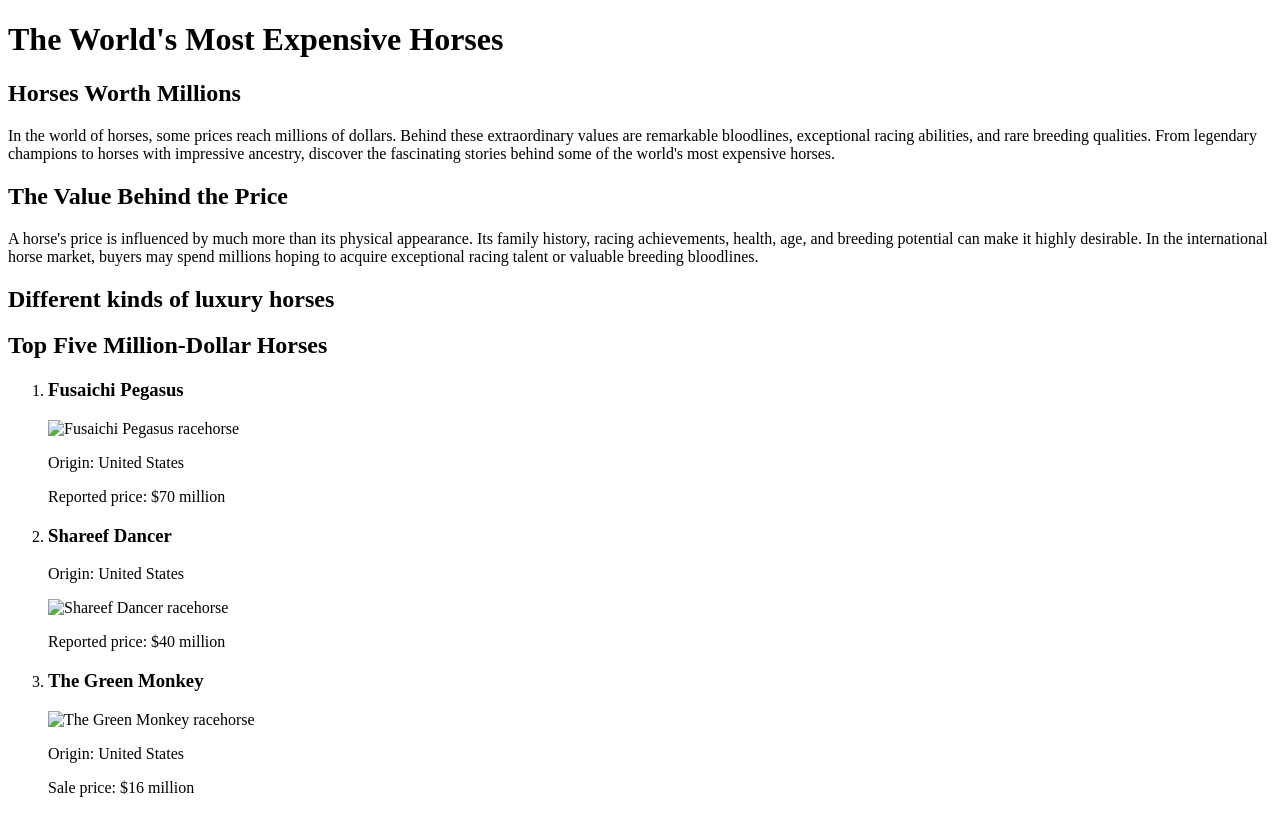
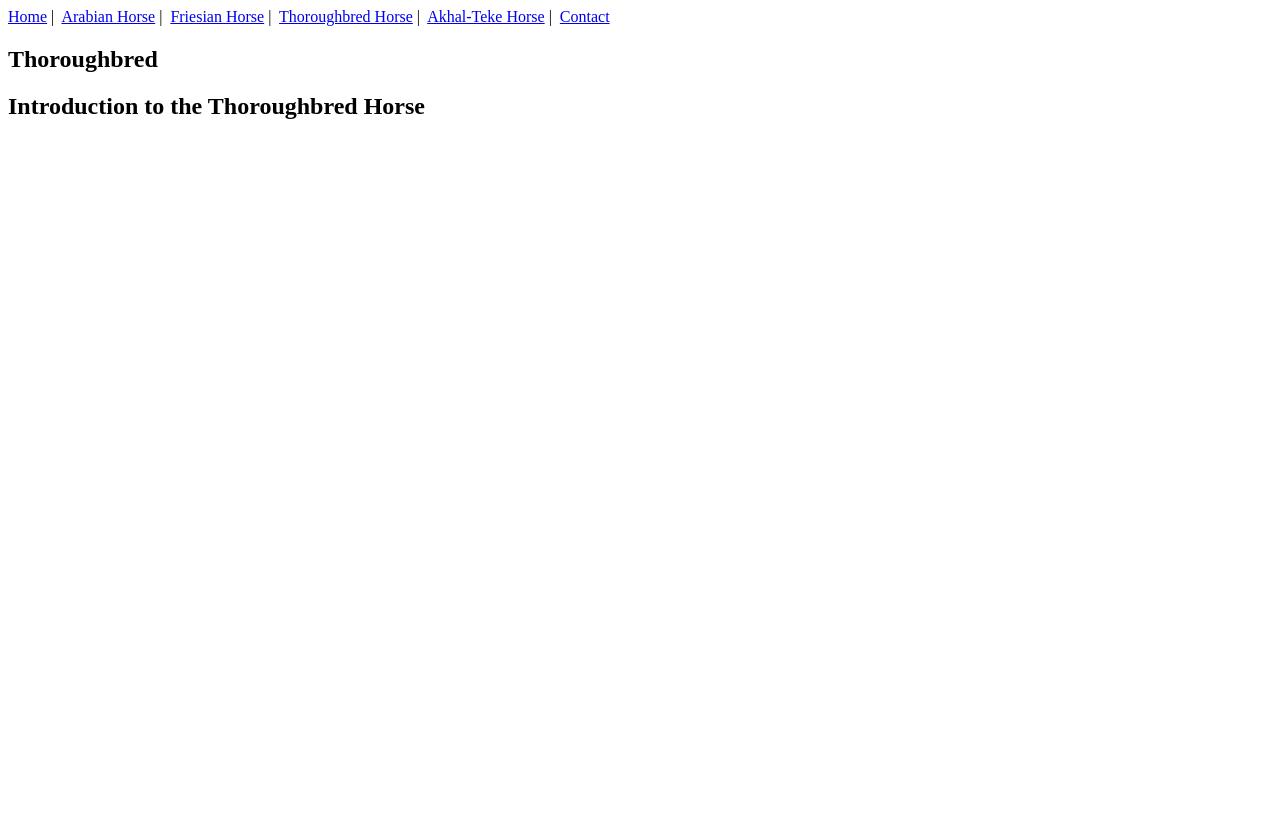
Before and after one commit to shewabezhayat-creator/Luxury---Horses, a plain HTML site: page Pages/Thoroughbred.html in a window 1280 px wide. Drawn offline with Linux system fonts and the light colour scheme.

Commit message:
Adds horse breeds pages and content

```diff
--- a/Pages/Thoroughbred.html
+++ b/Pages/Thoroughbred.html
@@ -3,45 +3,20 @@
 <head>
     <meta charset="UTF-8">
     <meta name="viewport" content="width=device-width, initial-scale=1.0">
-    <title>Document</title>
+    <title>Thoroughbred Horse</title>
 </head>
 <body>
-    <h1> The World's Most Expensive Horses</h1>
-    <h2>Horses Worth Millions</h2>
-    <P>In the world of horses, some prices reach millions of dollars.
-         Behind these extraordinary values are remarkable bloodlines,
-         exceptional racing abilities, and rare breeding qualities.
-         From legendary champions to horses with impressive ancestry,
-         discover the fascinating stories behind some of the world's most expensive horses.</P>
-<H2>The Value Behind the Price</H2>
-<P>A horse's price is influenced by much more than its physical appearance.
-    Its family history, racing achievements, health, age, and breeding potential
-     can make it highly desirable. In the international horse market, buyers may
-     spend millions hoping to acquire exceptional racing talent or valuable breeding bloodlines.</P>
-        <h2>Different kinds of luxury horses</h2>
-        <h2>Top Five Million-Dollar Horses</h2>
+    <nav>
+        <a href="index.html">Home</a>&nbsp;|&nbsp;
+        <a href="/Luxury - Horses/Pages/Arabian.html">Arabian Horse</a>&nbsp;|&nbsp;
+        <a href="/Luxury - Horses/Pages/Friesian.html">Friesian Horse</a>&nbsp;|&nbsp;
+        <a href="/Luxury - Horses/Pages/Thoroughbred.html">Thoroughbred Horse</a>&nbsp;|&nbsp;
+        <a href="/Luxury - Horses/Pages/Akhal-Teke.html">Akhal-Teke Horse</a>&nbsp;|&nbsp;
+        <a href="/Luxury - Horses/Pages/Contact.html">Contact</a>
+    </nav>
+     <h2>Thoroughbred</h2>
+    <h2>Introduction to the Thoroughbred Horse</h2>
 
-<ol>
-    <li>
-        <h3>Fusaichi Pegasus</h3>
-        <img src="images/fusaichi.jpg" alt="Fusaichi Pegasus racehorse">
-        <p>Origin: United States</p>
-        <p>Reported price: $70 million</p>
-    </li>
 
-    <li>
-        <h3>Shareef Dancer</h3>
-
-        <p>Origin: United States</p><img src="images/download (56).jpg" alt="Shareef Dancer racehorse" width="230" height="300">
-        <p>Reported price: $40 million</p>
-    </li>
-
-    <li>
-        <h3>The Green Monkey</h3>
-        <img src="images/green-monkey.jpg" alt="The Green Monkey racehorse">
-        <p>Origin: United States</p>
-        <p>Sale price: $16 million</p>
-    </li>
-</ol>
-    </body>
+</body>
 </html>
```
Also changed, not shown: Pages/Akhal-Teke.html (+27 -0 lines), Pages/Arabian.html (+35 -0 lines), Pages/Contact.html (added, +19 -0 lines), Pages/Friesian.html (+10 -5 lines), index.html (+0 -6 lines), Images/Akhal-Teke1.jpg (added), Images/Akhal-Teke2.jpg (added), Images/Akhal-Teke3.jpg (added), Images/Arabian 1.jpg, Images/Arabian 3.jpg (deleted), Images/Arabian 4.jpg (deleted), Images/Arabian Horse.jpg (added), Images/download (52).jpg (deleted), Images/download (53).jpg (deleted), 3 more files.
